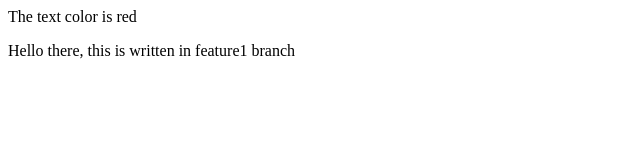
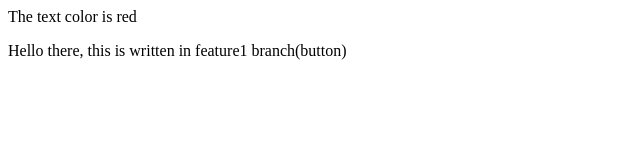
Before and after one commit to Kartik-clould/localrepo-new-, a plain HTML site: page index.html in a window 1280 px wide. Shown: the full height of the page, 0-640 px from the left. Drawn offline with Linux system fonts and the light colour scheme.

```diff
--- a/index.html
+++ b/index.html
@@ -1,2 +1,2 @@
 <p>The text color is red</p>
-<p>Hello there, this is written in feature1 branch</p>
+<p>Hello there, this is written in feature1 branch(button)</p>
```
